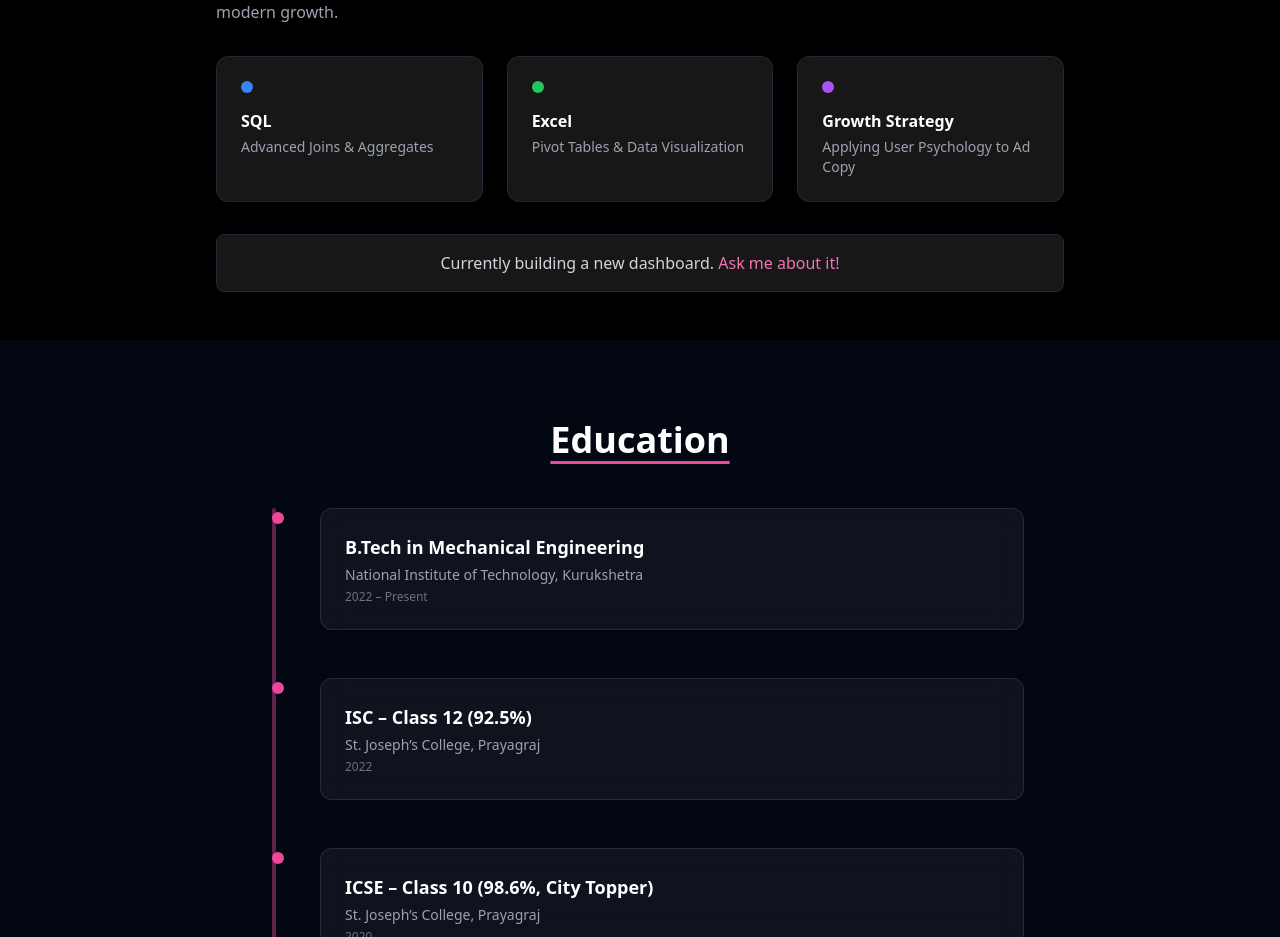
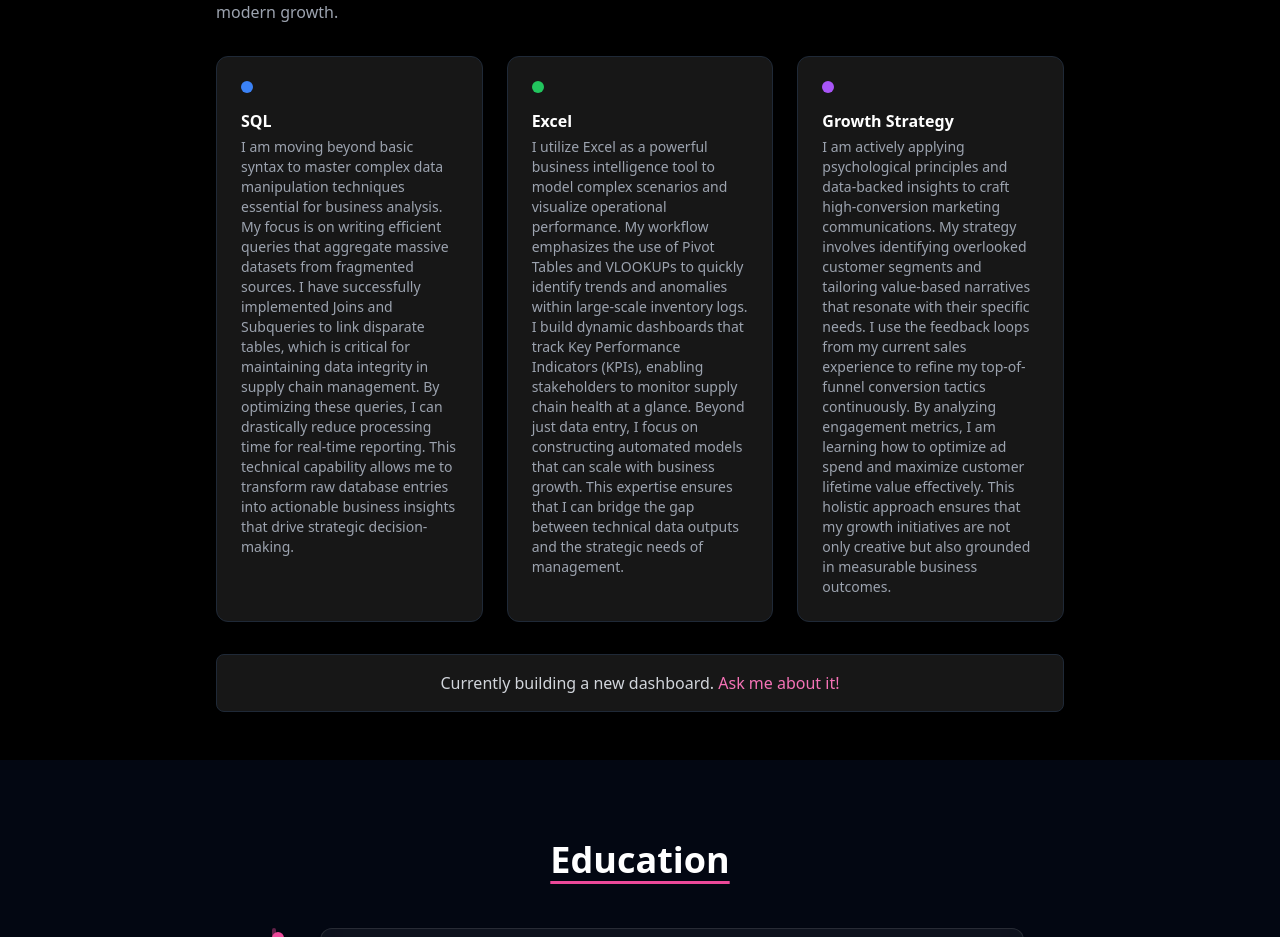
Before and after one commit to pursuerofproficiency/portfolio, a React (Vite) app: page / in a window 1280 px wide. Shown: the part 3401-4338 px from the top of the page. Built offline with nearby package versions, Linux system fonts and the light colour scheme.

Commit message:
Update LearningSprint.jsx

```diff
--- a/src/components/LearningSprint.jsx
+++ b/src/components/LearningSprint.jsx
@@ -1,9 +1,9 @@
 import React from 'react';
 const LearningSprint = () => {
   const sprints = [
-    { skill: "SQL", progress: "Advanced Joins & Aggregates", color: "bg-blue-500" },
-    { skill: "Excel", progress: "Pivot Tables & Data Visualization", color: "bg-green-500" },
-    { skill: "Growth Strategy", progress: "Applying User Psychology to Ad Copy", color: "bg-purple-500" }
+    { skill: "SQL", progress: "I am moving beyond basic syntax to master complex data manipulation techniques essential for business analysis. My focus is on writing efficient queries that aggregate massive datasets from fragmented sources. I have successfully implemented Joins and Subqueries to link disparate tables, which is critical for maintaining data integrity in supply chain management. By optimizing these queries, I can drastically reduce processing time for real-time reporting. This technical capability allows me to transform raw database entries into actionable business insights that drive strategic decision-making.", color: "bg-blue-500" },
+    { skill: "Excel", progress: "I utilize Excel as a powerful business intelligence tool to model complex scenarios and visualize operational performance. My workflow emphasizes the use of Pivot Tables and VLOOKUPs to quickly identify trends and anomalies within large-scale inventory logs. I build dynamic dashboards that track Key Performance Indicators (KPIs), enabling stakeholders to monitor supply chain health at a glance. Beyond just data entry, I focus on constructing automated models that can scale with business growth. This expertise ensures that I can bridge the gap between technical data outputs and the strategic needs of management.", color: "bg-green-500" },
+    { skill: "Growth Strategy", progress: "I am actively applying psychological principles and data-backed insights to craft high-conversion marketing communications. My strategy involves identifying overlooked customer segments and tailoring value-based narratives that resonate with their specific needs. I use the feedback loops from my current sales experience to refine my top-of-funnel conversion tactics continuously. By analyzing engagement metrics, I am learning how to optimize ad spend and maximize customer lifetime value effectively. This holistic approach ensures that my growth initiatives are not only creative but also grounded in measurable business outcomes.", color: "bg-purple-500" }
   ];
   return (
     <section className="py-12 bg-black border-t border-gray-800">
```
